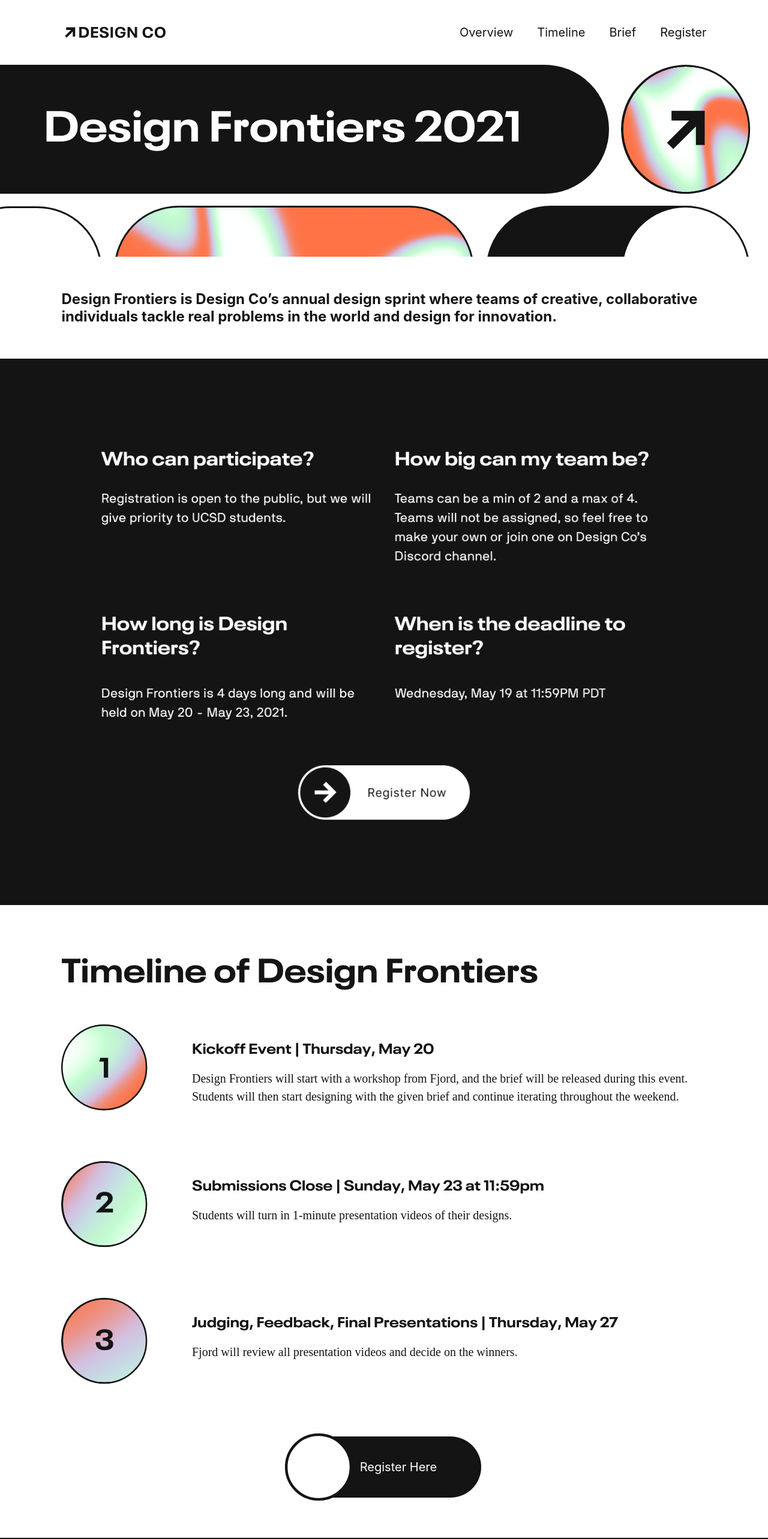
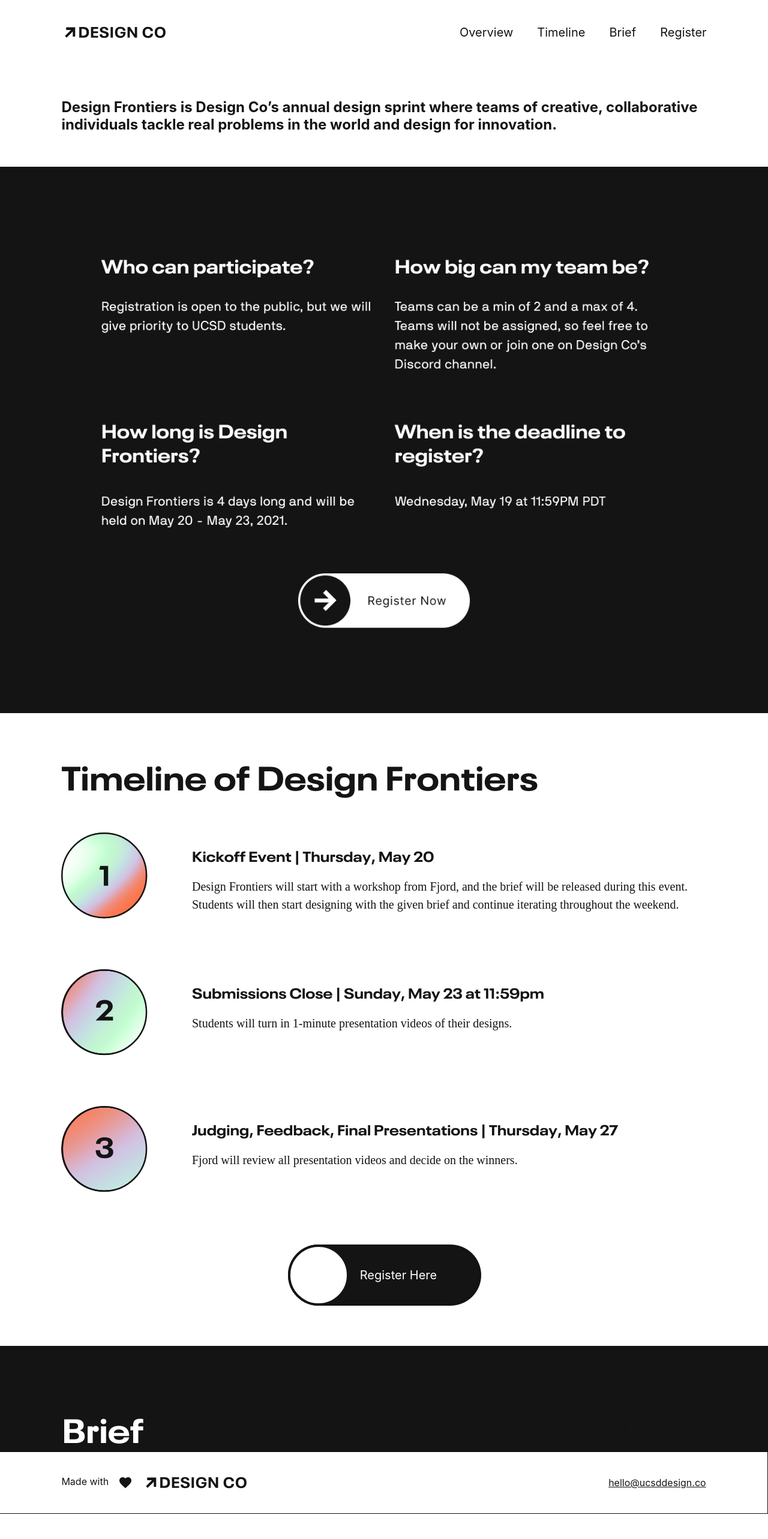
Before and after one commit to ucsddesignco/frontiers2021, a React (Create React App) app: page / in a window 1280 px wide. Shown: the top 2566 px of the page at 60% size. After the commit the page ends 2524 px from the top, so only its background shows below. Built offline with nearby package versions, Linux system fonts and the light colour scheme; grey boxes are pictures that could not be loaded.

Commit message:
Update Toggle

```diff
--- a/src/App.css
+++ b/src/App.css
@@ -67,12 +67,6 @@ body {
 
 /********* LANDING ********/
 .banner-container {
-  width: 100%;
-}
-
-.event-banner {
-  background: url("assets/images/frontiers-banner.svg") no-repeat;
-  height: 20rem;
   width: 100%;
 }
 
@@ -247,10 +241,10 @@ input[type="checkbox"]:before {
   top: 0;
   left: 0;
   background: url(assets/images/arrow-notch.svg), no-repeat fixed center;
-  transform: scale(1.1);
+  transform: scale(1);
   transition: 0.5s;
 }
 
 input:checked[type="checkbox"]:before {
-  left: 230px;
+  left: 220px;
 }
--- a/src/components/Landing.js
+++ b/src/components/Landing.js
@@ -7,7 +7,6 @@ function Landing() {
     <div>
       <Navbar />
       <div className="banner-container">
-        <div className="event-banner" alt="event-banner"></div>
         <h2 className="landing-title">
           Design Frontiers is Design Co’s annual design sprint where teams of
           creative, collaborative individuals tackle real problems in the world
--- a/src/components/Timeline.js
+++ b/src/components/Timeline.js
@@ -7,6 +7,23 @@ import Toggle from "./Toggle";
 import DarkBanner from "../assets/images/dark-banner.png";
 
 function Timeline() {
+  function newLink() {
+    console.log("I was clicked");
+    setTimeout(function () {
+      openWindow();
+    }, 1000);
+    // this.state = false;
+  }
+
+  function openWindow() {
+    window.open("https://ucsddesign.co/", "_blank");
+  }
+
+  function setChanges() {
+    newLink();
+    openWindow();
+  }
+
   const [toggled, setToggled] = useState(false);
 
   return (
--- a/src/components/Toggle.js
+++ b/src/components/Toggle.js
@@ -1,15 +1,16 @@
-import React from "react";
+import React, { useState } from "react";
 
 const Toggle = ({ onChange }) => {
   function openWindow() {
-    window.open("https://ucsddesign.co/", "_blank");
+    window.open("https://forms.gle/CSqLiC4tHKe7oskt6", "_blank");
   }
 
   function newLink() {
     console.log("I was clicked");
     setTimeout(function () {
       openWindow();
-    }, 1250);
+    }, 1000);
+    // this.state = false;
   }
 
   return <input type="checkbox" onChange={onChange} onClick={newLink}></input>;
```
